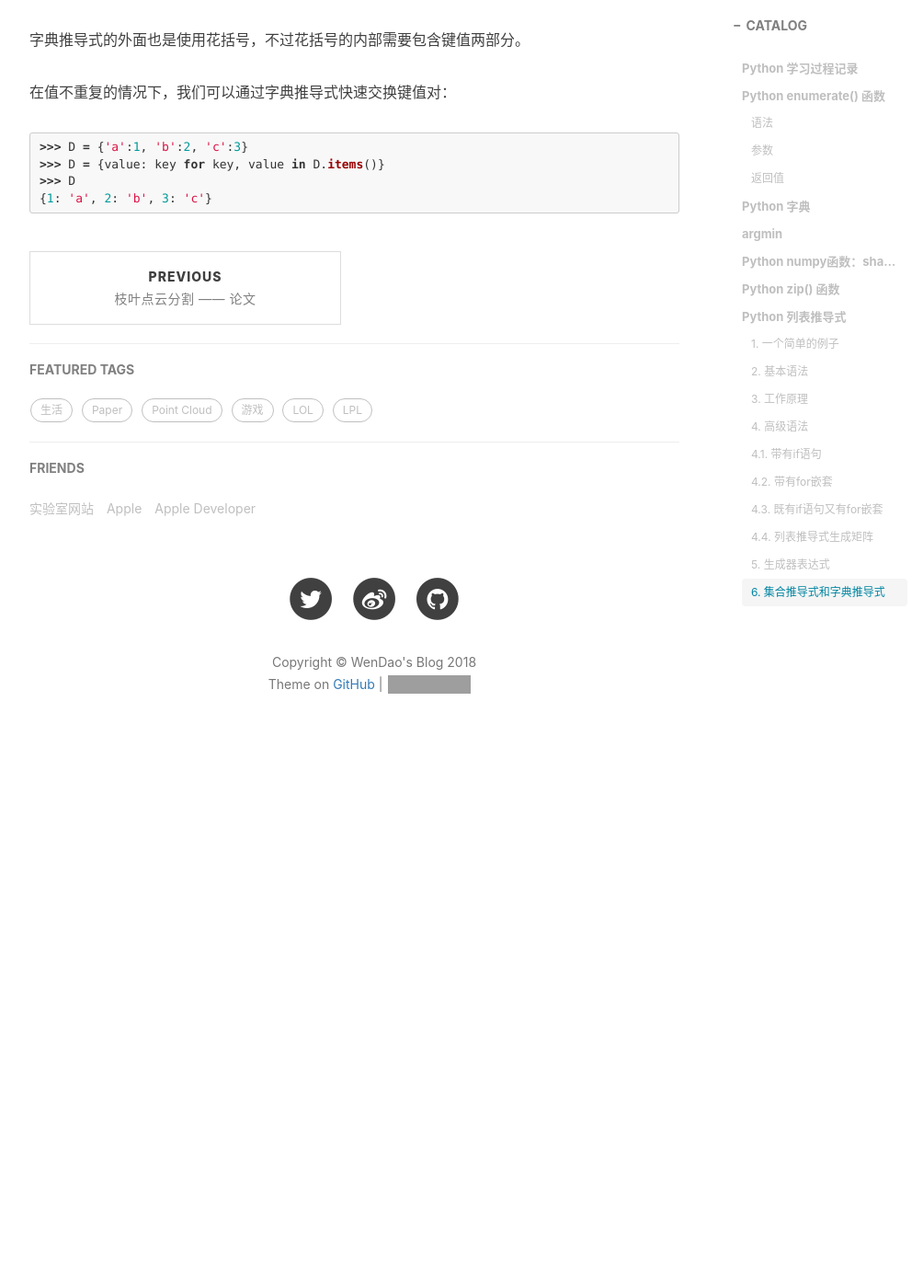
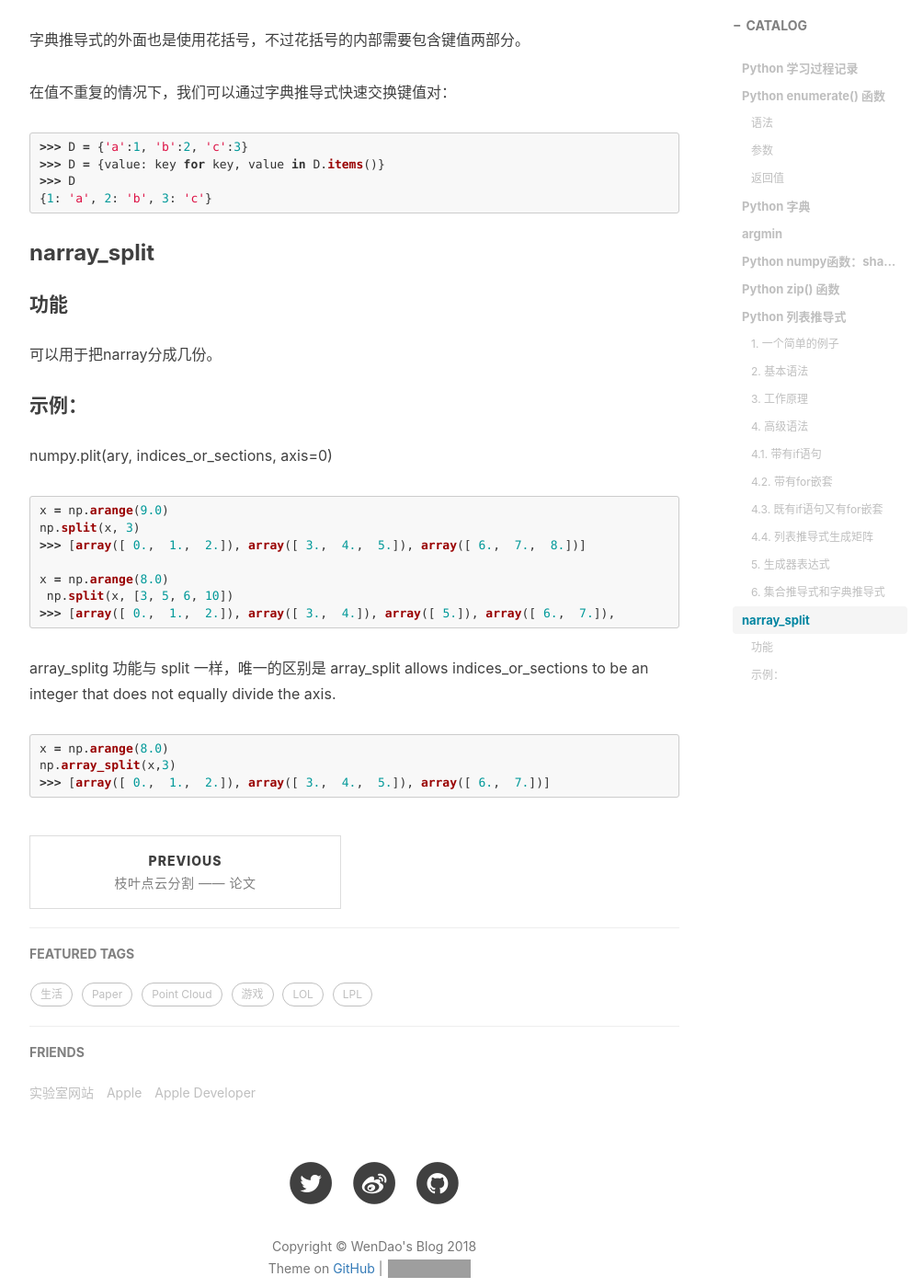
Before and after one commit to ismethr/ismethr, a Jekyll site: the page built from _posts/2018-11-13-Python Study-2018.md, in a window 1280 px wide and 1400 px high, scrolled down 6198 px. Shown: the whole window at 92% size, without its empty margins (233-1237 px from the left). Built offline with Jekyll 4.4.1, drawn with Linux system fonts in a browser that asks for light colours; nearby versions of some CDN libraries; our own code applies the rules of GitHub Pages for plain Markdown files; comment, search, counter and statistics services are not loaded; before the commit the page ends 7046 px from its top, so only the background shows below that; grey boxes are pictures that could not be loaded.

Commit message:
update post

````diff
--- a/_posts/2018-11-13-Python Study-2018.md
+++ b/_posts/2018-11-13-Python Study-2018.md
@@ -254,3 +254,31 @@ Python在执行列表推导式时，会对可迭代对象 `L` 进行迭代，将
 >>> D
 {1: 'a', 2: 'b', 3: 'c'}
 ```
+
+### narray_split
+#### 功能
+
+可以用于把narray分成几份。
+
+#### 示例：
+numpy.plit(ary, indices_or_sections, axis=0)
+
+```python
+x = np.arange(9.0)
+np.split(x, 3)
+>>> [array([ 0.,  1.,  2.]), array([ 3.,  4.,  5.]), array([ 6.,  7.,  8.])]
+
+x = np.arange(8.0)
+ np.split(x, [3, 5, 6, 10])
+>>> [array([ 0.,  1.,  2.]), array([ 3.,  4.]), array([ 5.]), array([ 6.,  7.]),
+```
+
+
+
+array_splitg 功能与 split 一样，唯一的区别是 array_split allows indices_or_sections to be an integer that does not equally divide the axis.
+
+```python
+x = np.arange(8.0)
+np.array_split(x,3)
+>>> [array([ 0.,  1.,  2.]), array([ 3.,  4.,  5.]), array([ 6.,  7.])]
+```
````
